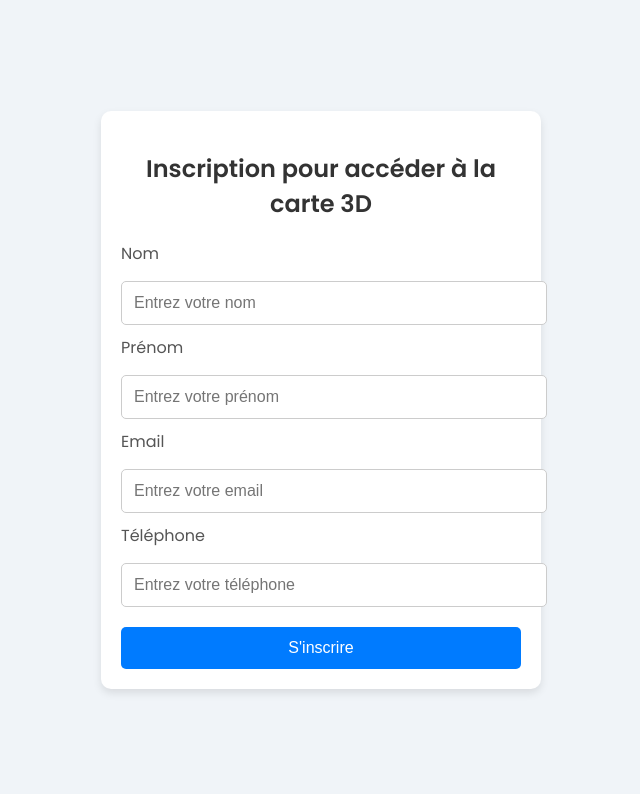
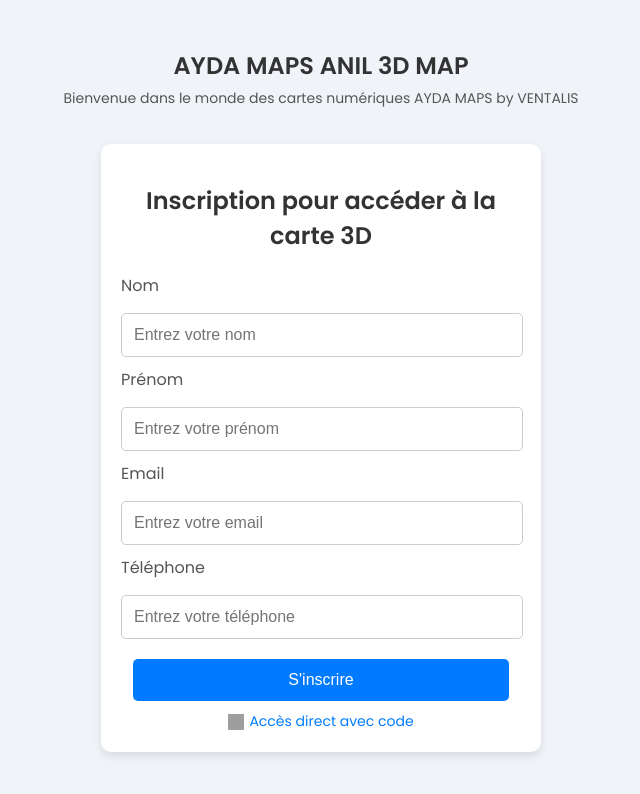
Before and after one commit to alitizgui/anil3d, a plain HTML site: page index.html in a window 1280 px wide. Shown: the whole page, without its empty margins (319-959 px from the left). Drawn offline with Linux system fonts and the light colour scheme; grey boxes are pictures that could not be loaded.

Commit message:
mise à jour du fichier index.html avec les fonctions avancées

```diff
--- a/index.html
+++ b/index.html
@@ -3,7 +3,7 @@
 <head>
   <meta charset="UTF-8">
   <meta name="viewport" content="width=device-width, initial-scale=1.0">
-  <title>Formulaire d'Inscription</title>
+  <title>AYDA MAPS ANIL 3D MAP</title>
   <link href="https://fonts.googleapis.com/css2?family=Poppins:wght@300;400;600&display=swap" rel="stylesheet">
   <style>
     body {
@@ -15,6 +15,24 @@
       justify-content: center;
       align-items: center;
       height: 100vh;
+      flex-direction: column;
+    }
+
+    header {
+      text-align: center;
+      margin-bottom: 20px;
+    }
+
+    header h1 {
+      font-size: 24px;
+      color: #333;
+      margin: 0;
+    }
+
+    header p {
+      font-size: 14px;
+      color: #555;
+      margin: 5px 0 15px;
     }
 
     #form-container {
@@ -34,9 +52,9 @@
     }
 
     #form-container input {
-      width: 100%;
+      width: calc(100% - 24px);
       padding: 12px;
-      margin: 10px 0;
+      margin: 10px auto;
       border: 1px solid #ccc;
       border-radius: 5px;
       font-size: 16px;
@@ -46,7 +64,7 @@
       background: #007bff;
       color: #fff;
       padding: 12px;
-      width: 100%;
+      width: calc(100% - 24px);
       border: none;
       border-radius: 5px;
       font-size: 16px;
@@ -65,9 +83,38 @@
       font-weight: 400;
       margin-bottom: 5px;
     }
+
+    #shortcut {
+      margin-top: 10px;
+      font-size: 14px;
+      text-align: center;
+    }
+
+    #shortcut a {
+      text-decoration: none;
+      color: #007bff;
+      display: flex;
+      align-items: center;
+      justify-content: center;
+    }
+
+    #shortcut a:hover {
+      color: #0056b3;
+    }
+
+    #shortcut a img {
+      width: 16px;
+      height: 16px;
+      margin-right: 5px;
+    }
   </style>
 </head>
 <body>
+
+  <header>
+    <h1>AYDA MAPS ANIL 3D MAP</h1>
+    <p>Bienvenue dans le monde des cartes numériques AYDA MAPS by VENTALIS</p>
+  </header>
 
   <div id="form-container">
     <h2>Inscription pour accéder à la carte 3D</h2>
@@ -86,25 +133,27 @@
 
       <button type="submit">S'inscrire</button>
     </form>
+    <div id="shortcut">
+      <a href="validation_code.html">
+        <img src="https://img.icons8.com/ios-filled/50/007bff/enter-key.png" alt="Code">
+        Accès direct avec code
+      </a>
+    </div>
   </div>
 
   <script>
-    // Fonction pour gérer la soumission du formulaire
     function handleFormSubmit(event) {
-      event.preventDefault(); // Empêche la soumission classique du formulaire
+      event.preventDefault();
 
-      // Récupération des données
       const form = event.target;
       const formData = new FormData(form);
 
-      // Envoi des données à Netlify Forms
       fetch('/', {
         method: 'POST',
         headers: { 'Content-Type': 'application/x-www-form-urlencoded' },
         body: new URLSearchParams(formData).toString()
       })
       .then(() => {
-        // Redirection vers la page de validation du code
         window.location.href = 'validation_code.html';
       })
       .catch((error) => {
```
